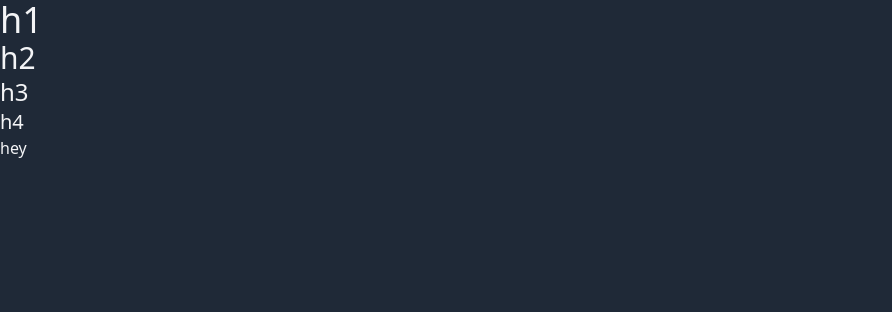
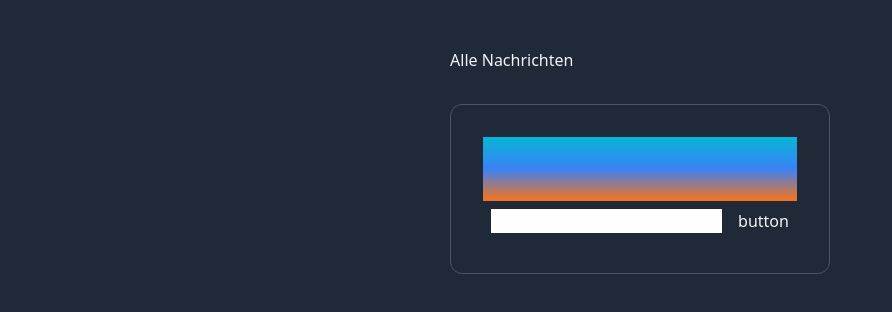
Before and after one commit to Skyle/prsmsg, a Next.js app: page / in a window 1280 px wide. Shown: the top 312 px of the page, without its empty margins (0-892 px from the left). Built offline with nearby package versions, Linux system fonts and the light colour scheme.

Commit message:
gradient

```diff
--- /dev/null
+++ b/components/Button.tsx
@@ -0,0 +1,9 @@
+import React from "react";
+
+type Props = {};
+
+function Button({}: Props) {
+  return <button>button</button>;
+}
+
+export default Button;
--- /dev/null
+++ b/components/Dreieck.tsx
@@ -0,0 +1,20 @@
+import React from "react";
+import Button from "./Button";
+import Input from "./Input";
+
+type Props = {};
+
+function Dreieck({}: Props) {
+  return (
+    <div>
+      <div className="p-4 bg-gradient-to-b from-cyan-500 to-blue-500"></div>
+      <div className="p-4 bg-gradient-to-b from-blue-500 to-orange-500"></div>
+      <div className="flex p-2 gap-4">
+        <Input></Input>
+        <Button></Button>
+      </div>
+    </div>
+  );
+}
+
+export default Dreieck;
--- /dev/null
+++ b/components/Input.tsx
@@ -0,0 +1,9 @@
+import React from "react";
+
+type Props = {};
+
+function Input({}: Props) {
+  return <input />;
+}
+
+export default Input;
--- a/pages/index.tsx
+++ b/pages/index.tsx
@@ -1,16 +1,20 @@
 import type { NextPage } from "next";
 import Head from "next/head";
 import Image from "next/image";
+import Dreieck from "../components/Dreieck";
 import styles from "../styles/Home.module.css";
 
 const Home: NextPage = () => {
   return (
-    <div>
-      <h1>h1</h1>
-      <h2>h2</h2>
-      <h3>h3</h3>
-      <h4>h4</h4>
-      <div className="">hey</div>
+    <div className="grid gap-8 justify-center items-center p-12">
+      <div>
+        <div className="">Alle Nachrichten</div>
+      </div>
+      <div>
+        <div className="p-8 border border-gray-600 rounded-xl">
+          <Dreieck></Dreieck>
+        </div>
+      </div>
     </div>
   );
 };
```
